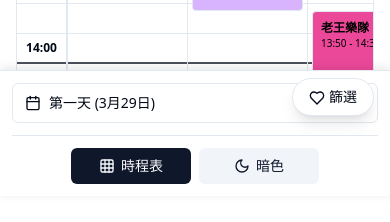
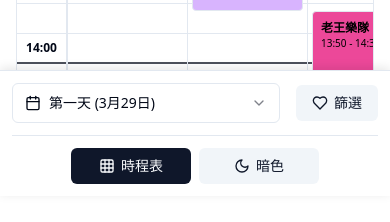
Before and after one commit to Yukaii/festva, a Next.js app: page / in a window 390 px wide. Shown: the part 648-870 px from the top of the page. Built offline with nearby package versions, Linux system fonts and the light colour scheme.

Commit message:
feat: update mobile tools bar with improved date selector and favorites filter button

```diff
--- a/components/festival-timetable-absolute.tsx
+++ b/components/festival-timetable-absolute.tsx
@@ -92,33 +92,29 @@ export function FestivalTimetable() {
           />
         )}
 
-        {/* Floating filter button for grid view */}
+        {/* Mobile Tools Bar */}
+        <div className="fixed bottom-0 left-0 right-0 bg-background border-t border-border flex flex-col p-3 z-50 shadow-[0_-2px_10px_rgba(0,0,0,0.1)]">
+          {/* Date selector and filter section */}
           {mobileView === "grid" && (
+            <div className="flex items-center gap-4 w-full mb-3 border-b border-border pb-3">
+              <DateSelector days={festivalDays} selectedDate={selectedDate} onChange={setSelectedDate} />
               <button
                 type="button"
                 onClick={() => setShowOnlyFavorites(!showOnlyFavorites)}
                 className={cn(
-              "fixed bottom-20 right-4 z-[100] rounded-full shadow-lg",
-              "px-4 py-2 text-sm border bg-background",
+                  "flex items-center px-4 py-2 rounded-md text-sm whitespace-nowrap",
+                  "bg-secondary text-secondary-foreground ml-auto",
                   showOnlyFavorites ? "bg-pink-50 dark:bg-pink-900" : ""
                 )}
               >
                 <Heart
                   className={cn(
-                "h-4 w-4 inline-block mr-1",
+                    "h-4 w-4 mr-1.5",
                     showOnlyFavorites ? "fill-pink-500 text-pink-500" : ""
                   )}
                 />
-            <span>{showOnlyFavorites ? "全部" : "篩選"}</span>
+                {showOnlyFavorites ? "全部" : "篩選"}
               </button>
-        )}
-
-        {/* Mobile Tools Bar */}
-        <div className="fixed bottom-0 left-0 right-0 bg-background border-t border-border flex flex-col p-3 z-50 shadow-[0_-2px_10px_rgba(0,0,0,0.1)]">
-          {/* Date selector section */}
-          {mobileView === "grid" && (
-            <div className="flex justify-center w-full mb-3 border-b border-border pb-3">
-              <DateSelector days={festivalDays} selectedDate={selectedDate} onChange={setSelectedDate} />
             </div>
           )}
 
```
Lines whose indentation alone changed are shown as unchanged.
